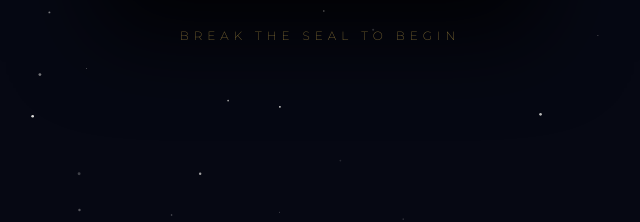
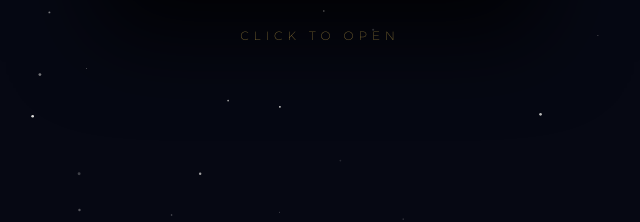
Before and after one commit to Site-we/Birthday, a plain HTML site: page index.html in a window 1280 px wide. Shown: the part 522-744 px from the top of the page, 320-960 px from the left. Drawn offline with Linux system fonts and the light colour scheme.

Commit message:
Update index.html

```diff
--- a/index.html
+++ b/index.html
@@ -295,7 +295,7 @@
             <div class="envelope-subtext">A Celestial Invitation</div>
             <div class="envelope-seal">✨</div>
         </div>
-        <p style="margin-top: 35px; letter-spacing: 5px; font-size: 0.75rem; text-transform: uppercase; color: var(--gold); font-weight: 300;">Break the seal to begin</p>
+        <p style="margin-top: 35px; letter-spacing: 5px; font-size: 0.75rem; text-transform: uppercase; color: var(--gold); font-weight: 300;">Click to Open</p>
     </div>
 
     <!-- SCREEN 2: MAIN CINEMATIC CELEBRATION PAGE -->
```
